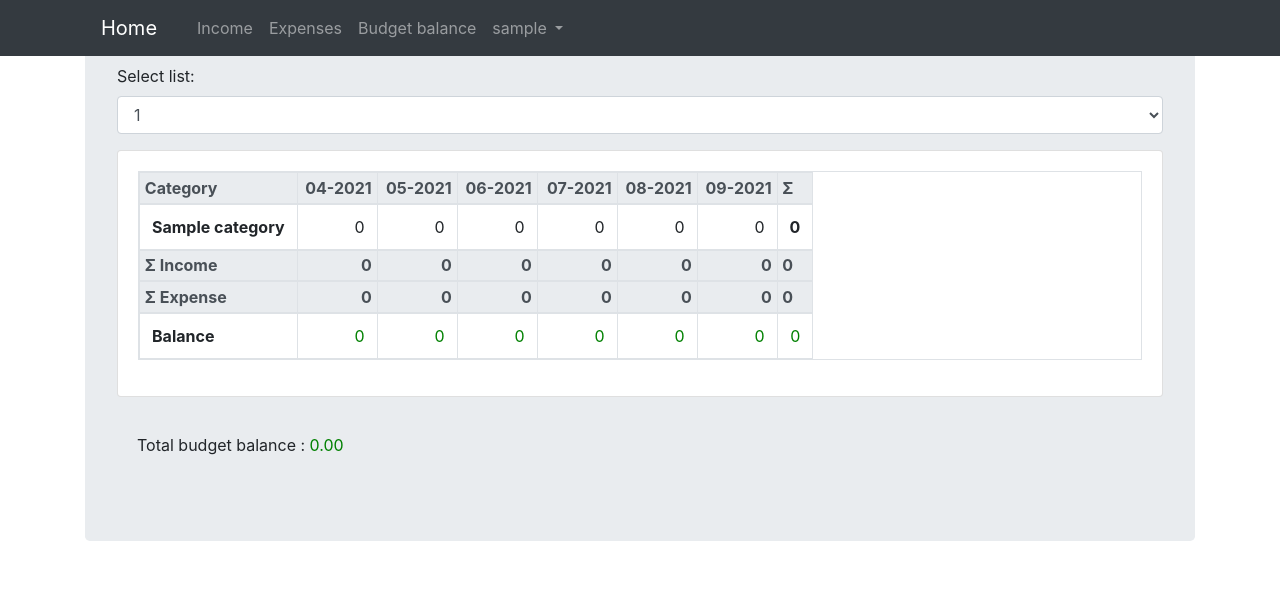
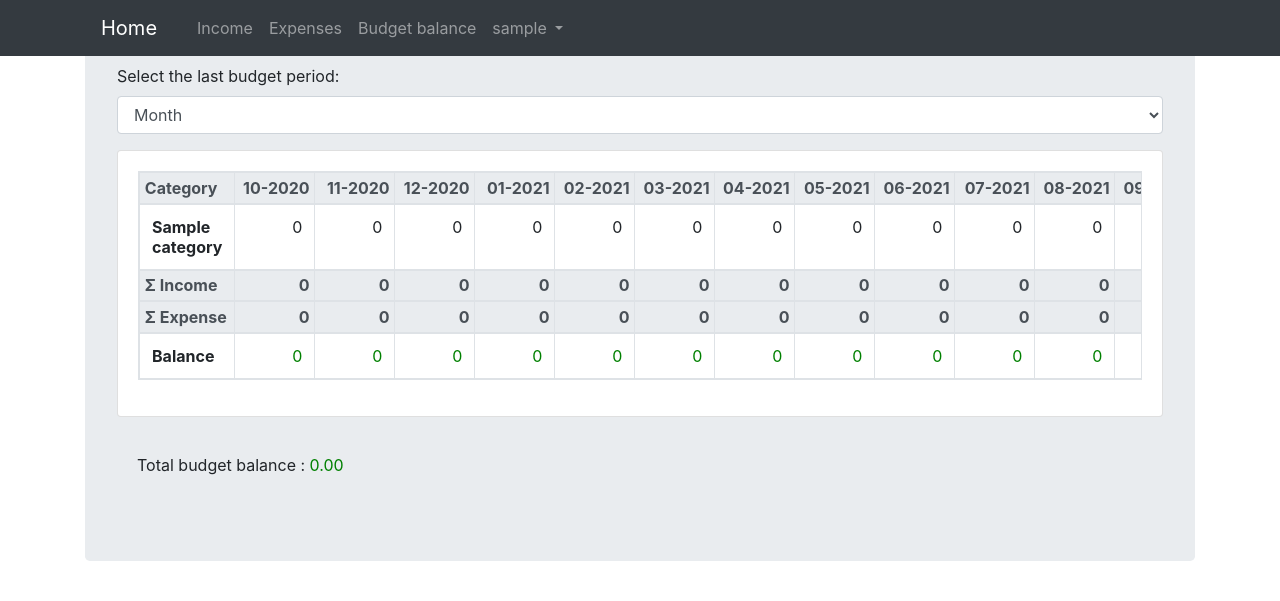
Before and after one commit to SDA-projekt-koncowy/Domowy_budzet, a Django app: page /summary in a window 1280 px wide. Shown: the top 601 px of the page. Run offline with Django 3.2, Linux system fonts and the light colour scheme; a user stored in the database is signed in; tables that the repository leaves empty hold one stand-in row (values such as "Sample post"); some libraries are stand-ins or nearby versions.

Commit message:
Add pariod to summary

```diff
--- a/budget/templates/summary.html
+++ b/budget/templates/summary.html
@@ -1,12 +1,13 @@
 {% extends "base.html" %}
 {% block content %}
     <div class="form-group">
-      <label for="sel1">Select list:</label>
+      <label for="sel1">Select the last budget period:</label>
       <select class="form-control" id="sel1">
-        <option>1</option>
-        <option>2</option>
-        <option>3</option>
-        <option>4</option>
+        <option>Month</option>
+        <option>Quarter</option>
+        <option>Half a year</option>
+        <option>Year</option>
+        <option>Whole period</option>
       </select>
     </div>
     <div class="card mb-3">
--- a/budget/views.py
+++ b/budget/views.py
@@ -261,6 +261,7 @@ class Summary(LoginRequiredMixin, View):
         in_categories = Category.objects.all().filter(user=user, category='IN')
         ex_categories = Category.objects.all().filter(user=user, category='EX')
 
+
         total_income_value = Income.objects.filter(
             user=user,
         ).aggregate(
@@ -275,6 +276,13 @@ class Summary(LoginRequiredMixin, View):
 
         account_balance = round((total_income_value - total_expense_value), 2)
 
+        period = {
+            "Month": 1,
+            "Quarter": 3,
+            "Half a year": 6,
+            "Year": 12,
+        }
+
         dates = [
                     datetime(
                         timezone.now().year,
@@ -282,11 +290,10 @@ class Summary(LoginRequiredMixin, View):
                         1,
                     ).date() - relativedelta(
                         months=i
-                    ) for i in range(6)
+                    ) for i in range(12)
                 ][::-1]
 
         in_result = {}
-
 
         for category in in_categories:
             month_res = []
@@ -367,6 +374,7 @@ class Summary(LoginRequiredMixin, View):
         balance_sum = sum(balance)
 
         context = {
+            'period': period,
             'dates': dates,
             'in_categories': in_categories,
             'ex_categories': ex_categories,
```
